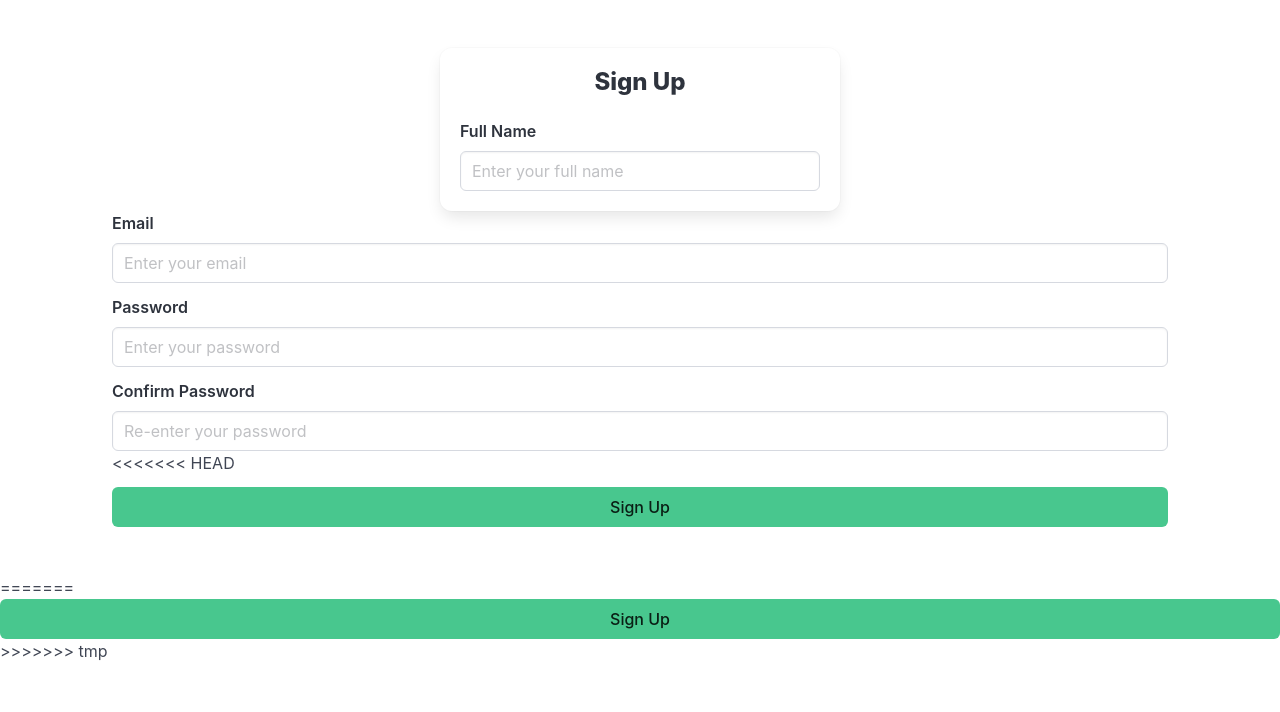
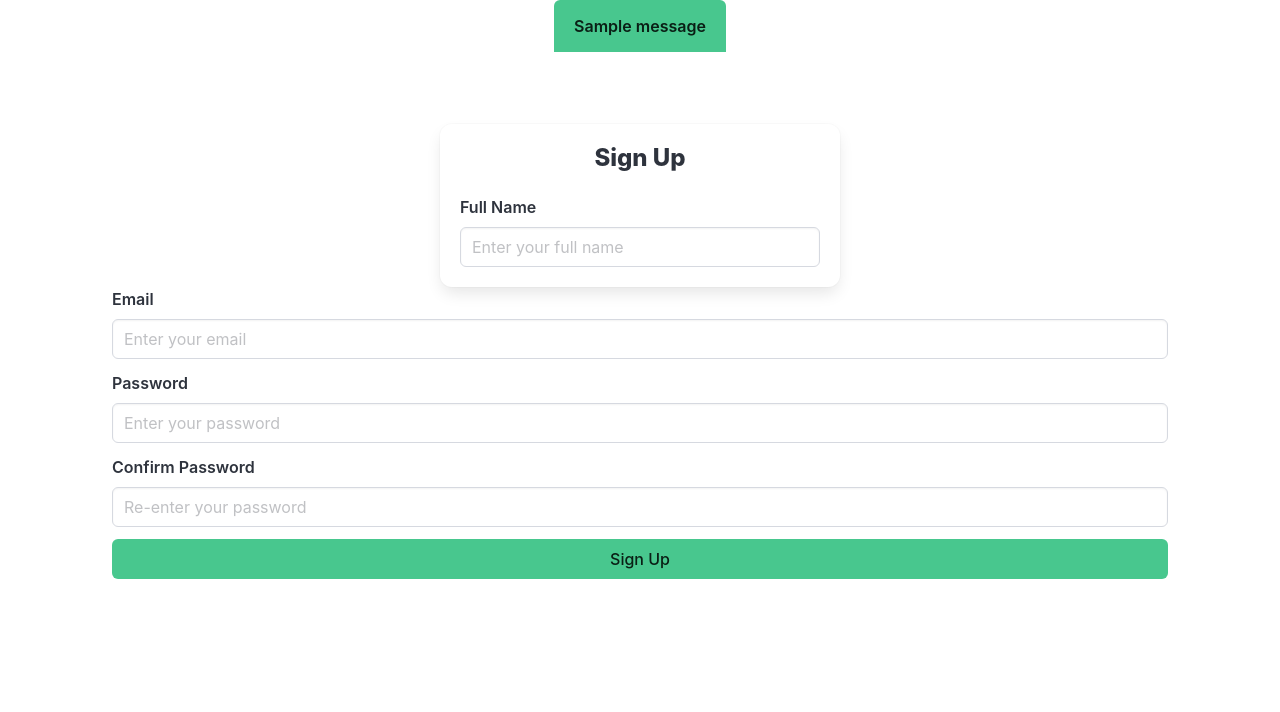
Before and after one commit to aniatki/dorset-bank-app, a Django app: page /signup in a window 1280 px wide. Shown: the part 88-800 px from the top of the page. Run offline with Django 5.2, Linux system fonts and the light colour scheme; tables that the repository leaves empty hold one stand-in row (values such as "Sample post"); one stand-in notice (Sample message) is shown; parts of the project's set-up code (start-up, migrations or seed data) failed here and were passed over.

Commit message:
Add messages to frontend

```diff
--- a/bankhome/urls.py
+++ b/bankhome/urls.py
@@ -3,8 +3,8 @@ from django.urls import path
 from . import views
 
 urlpatterns = [
-    path('', views.login, name="login"),
-    path('signup', views.signup, name="signup"),
-    path('dashboard/', views.dashboard, name="dashboard"),
-    path('read/<str:pk>', views.read, name='read')
+    path('', views.login_view, name="login_view"),
+    path('signup', views.signup_view, name="signup_view"),
+    path('dashboard/', views.dashboard_view, name="dashboard_view"),
+    path('read/<str:pk>', views.read_view, name='read_view')
 ]
--- a/bankhome/views.py
+++ b/bankhome/views.py
@@ -1,21 +1,34 @@
 from django.shortcuts import render
 from .forms import AccountForm
-from .models import Account
+from .models import Account, User
+from django.contrib import messages
+
+
 
 users = Account.objects.all()
 
-def login(request):
-    return render(request, "login/login.html")
+def login_view(request):
+    if request.method == "POST":
+        username = request.POST.get('username')
+        password = request.POST.get('password')
 
-def signup(request):
+        try:
+            user = User.objects.get(username=username)
+            messages.success(request, 'Successfully logged in.')
+        except:
+            messages.error(request, 'User does not exist.')
+    context = {}
+    return render(request, "login/login.html", context)
+
+def signup_view(request):
     form = AccountForm()
     context = {"form": form}
     return render(request, "signup/signup.html", context)
 
-def dashboard(request):
+def dashboard_view(request):
     return render(request, 'dashboard/dashboard.html', {"users": users})
 
-def read(request, pk):
+def read_view(request, pk):
     user = Account.objects.get(pk=pk)
     context = {'user': user}
     return render(request, 'read/read.html', context)
--- a/mysite/settings.py
+++ b/mysite/settings.py
@@ -13,6 +13,7 @@ https://docs.djangoproject.com/en/5.1/ref/settings/
 from pathlib import Path
 import dj_database_url
 import os
+from django.contrib import messages
 
 # Build paths inside the project like this: BASE_DIR / 'subdir'.
 BASE_DIR = Path(__file__).resolve().parent.parent
@@ -108,6 +109,10 @@ AUTH_PASSWORD_VALIDATORS = [
 
 AUTH_USER_MODEL = 'bankhome.User'
 
+MESSAGE_TAGS = {
+    messages.ERROR: "danger"
+}
+
 
 # Internationalization
 # https://docs.djangoproject.com/en/5.1/topics/i18n/
--- a/templates/base.html
+++ b/templates/base.html
@@ -27,6 +27,18 @@ i {
   <div class="container">
     {% include 'nav/nav.html' %}
 
+    {% if messages %}
+      {% for message in messages %}
+
+        <article {% if message.tags %} style="width:max-content; margin-inline:auto;" class="message is-{{message.tags}}" {% endif %}>
+          <div class="message-header">
+            <p>{{ message }}</p>
+          </div>
+        </article>
+      {% endfor %}
+    {% endif %}
+
+
     {% block content %}
     {% endblock %}
 
--- a/templates/display/display.html
+++ b/templates/display/display.html
@@ -13,7 +13,7 @@
             {% for user in users %}
                 <tr>
                     <td>{{ user.id }}</td>
-                    <td><a href="{% url 'read' user.id %}">{{ user.first_name }}</a></td>
+                    <td><a href="{% url 'read_view' user.id %}">{{ user.first_name }}</a></td>
                     <td>{{ user.last_name }}</td>
                     <td>{{ user.address }}</td>
                     <td>{{ user.balance }}</td>
--- a/templates/nav/nav.html
+++ b/templates/nav/nav.html
@@ -1,6 +1,6 @@
 <nav class="navbar" role="navigation" aria-label="main navigation">
     <div class="navbar-brand">
-      <a class="navbar-item has-text-weight-bold is-size-" href="{% url 'login' %}">
+      <a class="navbar-item has-text-weight-bold is-size-" href="{% url 'login_view' %}">
         Dorset Bank App
       </a>
     </div>
@@ -8,9 +8,9 @@
     <div class="navbar-end">
       <div class="navbar-item">
         {% if request.path == '/' %}
-        <a class="button is-link" href="{% url 'signup' %}">Sign Up</a>
+        <a class="button is-link" href="{% url 'signup_view' %}">Sign Up</a>
         {% elif request.path == '/signup' %}
-        <a class="button is-link" href="{% url 'login' %}">Log In</a>
+        <a class="button is-link" href="{% url 'login_view' %}">Log In</a>
         {% endif %}
       </div>
     </div>
--- a/templates/signup/signup.html
+++ b/templates/signup/signup.html
@@ -42,7 +42,6 @@
           <div class="control">
             <input class="input" type="password" placeholder="Re-enter your password" required>
           </div>
-<<<<<<< HEAD
         </div>
 
         <!-- Submit Button -->
@@ -56,12 +55,4 @@
   </div>
 </section>
 
-=======
-
-          <!-- Submit Button -->
-          <div class="field">
-            <div class="control">
-              <button class="button is-success is-fullwidth" type="submit">Sign Up</button>
-
->>>>>>> tmp
 {% endblock%}
```
Also changed, not shown: templates/login/login.html (+6 -4 lines).
